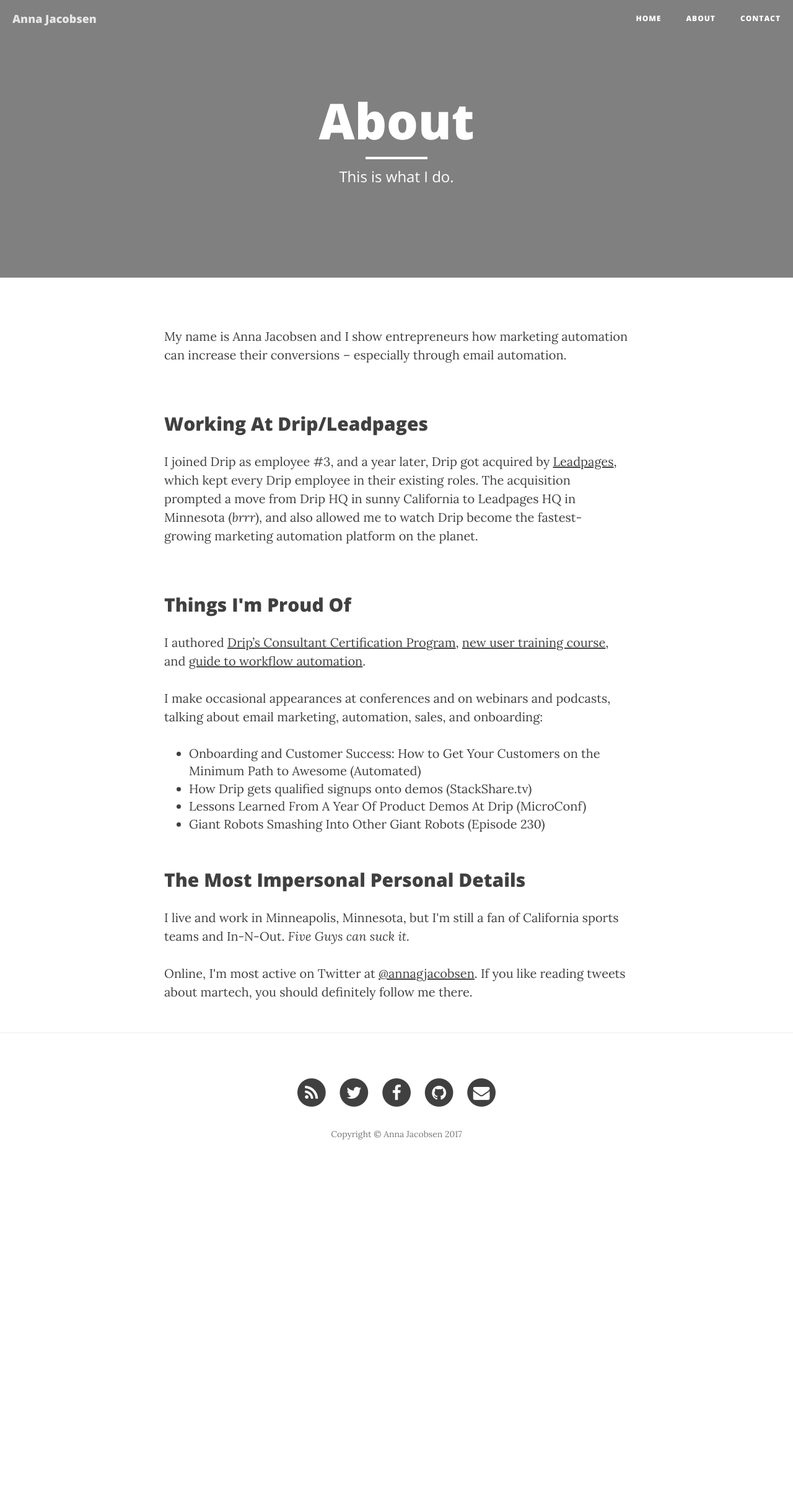
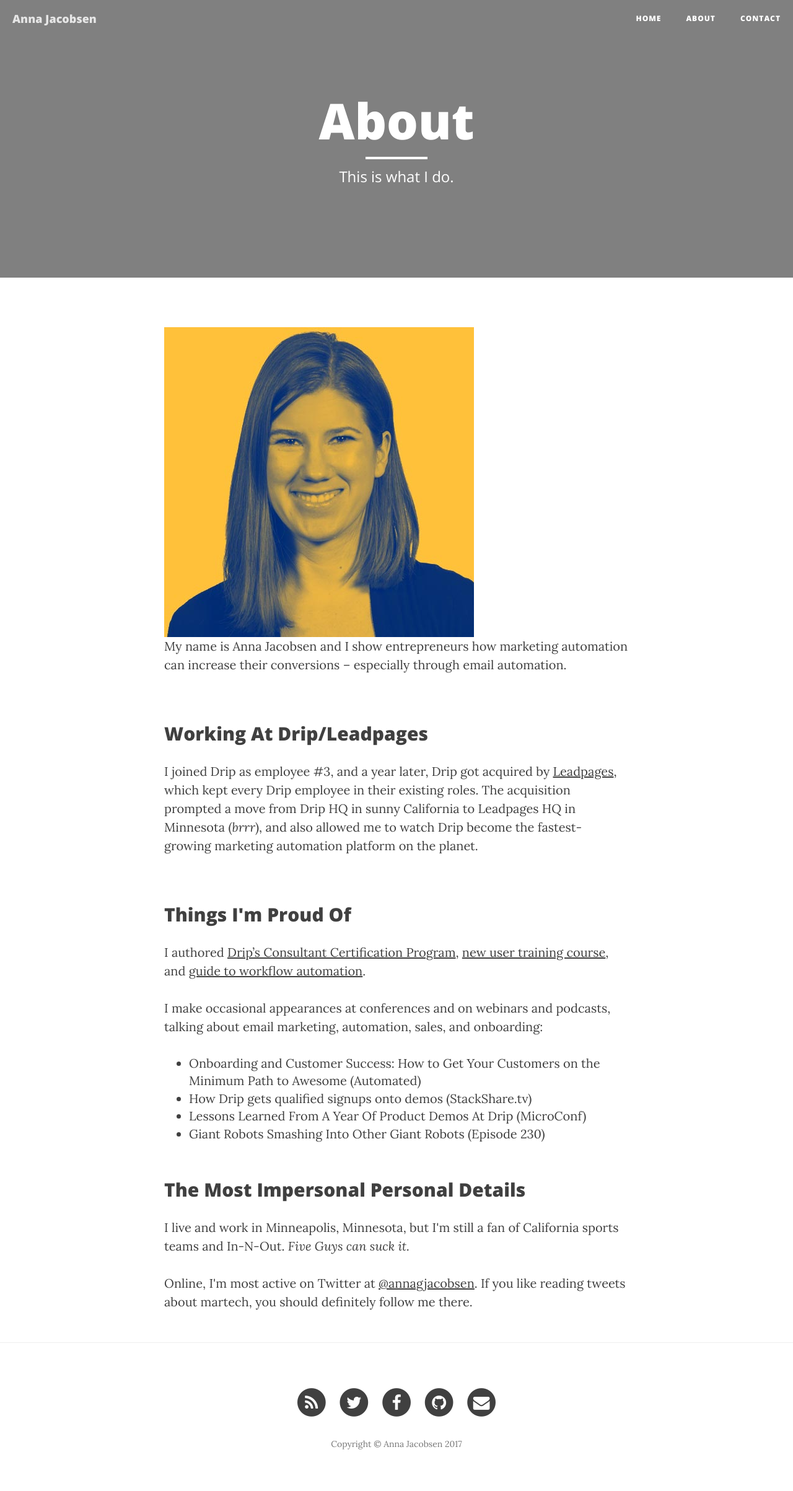
Before and after one commit to annaj/annaj, a Jekyll site: the page built from about.html, in a window 1280 px wide. Shown: the whole page at 62% size. Built offline with Jekyll 4.4.1, drawn with Linux system fonts in a browser that asks for light colours; nearby versions of some CDN libraries; before the commit the page ends 1906 px from its top, so only the background shows below that.

Commit message:
about headshot file and img html

```diff
--- a/about.html
+++ b/about.html
@@ -5,7 +5,13 @@ description: "This is what I do."
 header-img: "annaj.github.io/img/about-bg.jpg"
 ---
 
-<p>My name is Anna Jacobsen and I show entrepreneurs how marketing automation can increase their conversions – especially through email automation.</p>
+<p>
+<picture>
+    <source srcset="/img/about-annajacobsen.jpg" media="(max-width: 500px)">
+    <source srcset="/img/about-annajacobsen.jpg">
+    <img srcset="/img/about-annajacobsen.jpg" alt="Anna Jacobsen">
+</picture>
+My name is Anna Jacobsen and I show entrepreneurs how marketing automation can increase their conversions – especially through email automation.</p>
 </br>
 
 <h2>Working At Drip/Leadpages</h2>
```
Also changed, not shown: img/about-annajacobsen.jpg (added).
